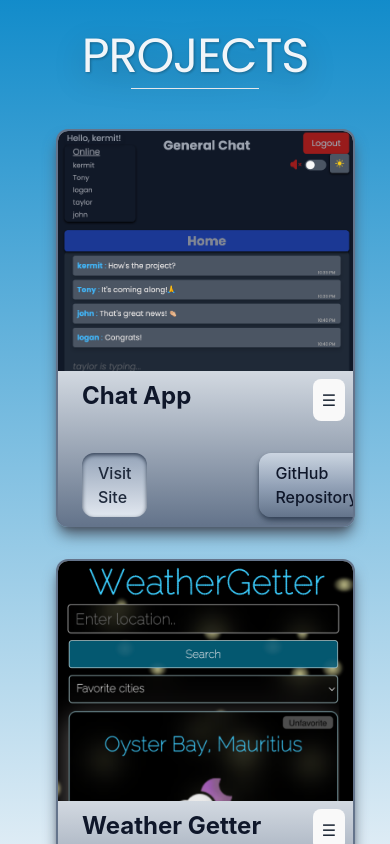
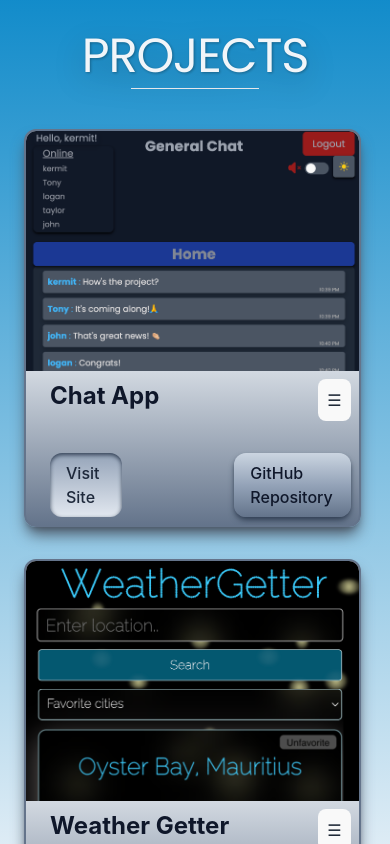
Before and after one commit to davidxv15/Portfolio-2, a React (Vite) app: page / in a window 390 px wide. Shown: the part 1820-2664 px from the top of the page. Built offline with nearby package versions, Linux system fonts and the light colour scheme; a web font is replaced by a local one.

Commit message:
refactor(Projects): mobile view card w

```diff
--- a/src/components/Projects.tsx
+++ b/src/components/Projects.tsx
@@ -53,11 +53,12 @@ const Projects: React.FC = () => {
         PROJECTS
       </h2>
       <hr className="w-32 mx-auto -translate-y-8 shadow-lg"></hr>
+
       <div className="grid grid-cols-1 md:grid-cols-2 gap-8 md:gap-16 max-w-fit mx-auto translate-y-2">
         {projectData.map((project, index) => (
           <div
             key={index}
-            className="w-[80%] space-x-4 translate-x-12 bg-gradient-to-b from-slate-100 via-slate-100 to-slate-500 shadow-lg shadow-gray-600 rounded-xl border border-slate-500 border-2 overflow-hidden transform transition duration-500 hover:justify-items-center hover:z-40"
+            className="w-[90%] space-x-4 translate-x-4 bg-gradient-to-b from-slate-100 via-slate-100 to-slate-500 shadow-lg shadow-gray-600 rounded-xl border border-slate-500 border-2 overflow-hidden transform transition duration-500 hover:justify-items-center hover:z-40"
           >
             <img
               src={project.image}
@@ -80,7 +81,7 @@ const Projects: React.FC = () => {
 
               {/* Collapsible Description (Appears Below Info Button) */}
               <div
-  className={`mt-2 p-2 text-lg text-slate-900 bg-slate-100 rounded-lg shadow-inner shadow-gray-600 transition-all duration-300 ${
+  className={`mt-2 p-2 text-md text-slate-900 bg-slate-100 rounded-lg shadow-inner shadow-gray-600 transition-all duration-300 ${
     openIndex === index ? "h-auto w-[97%] opacity-100" : "h-0 opacity-0 overflow-hidden"
   }`}
 >
```
